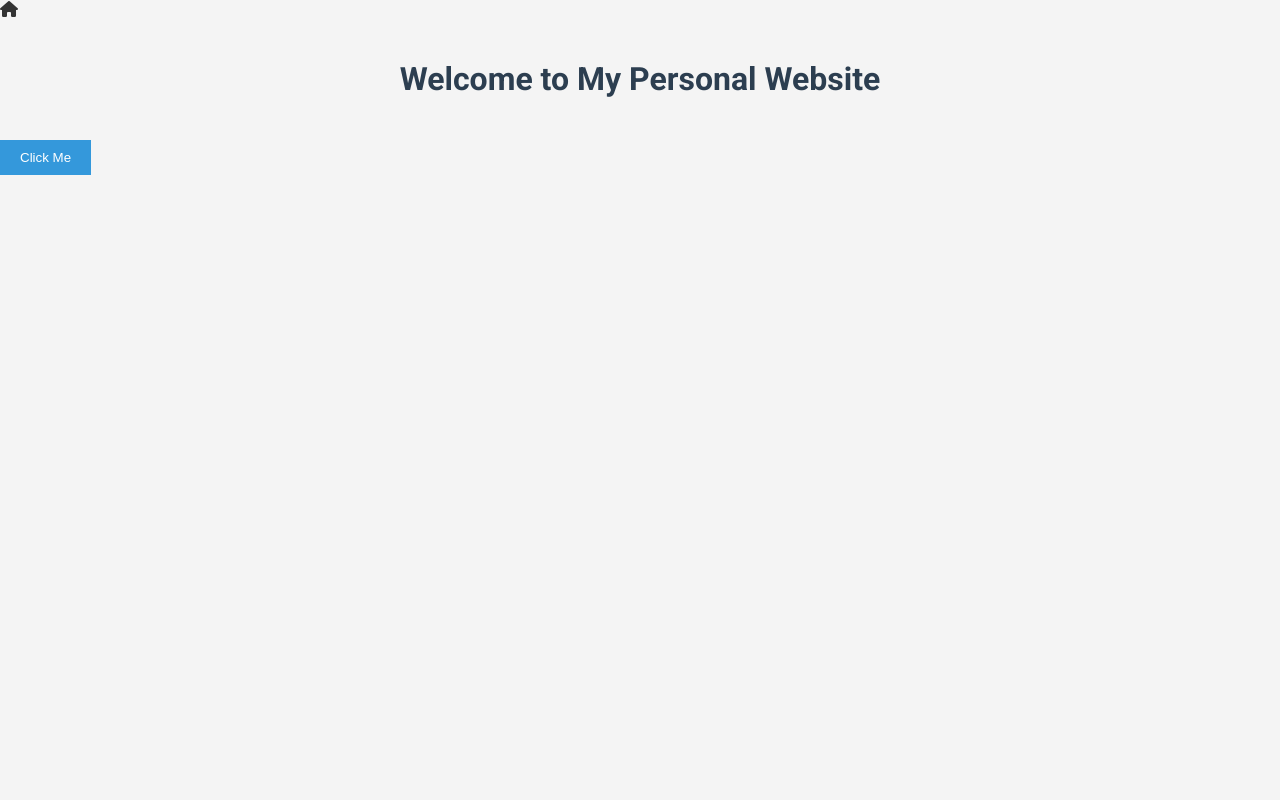
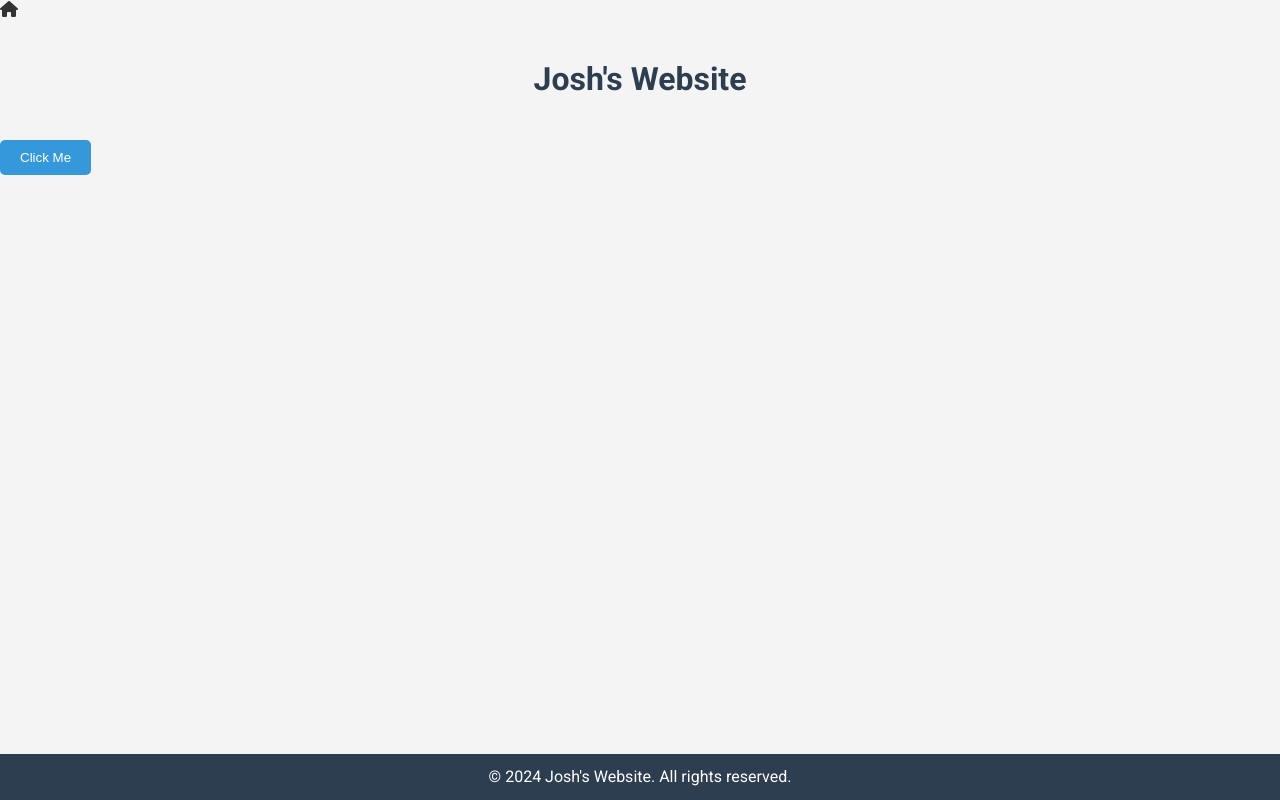
Before and after one commit to joshmv23/joshmv23.github.io, a plain HTML site: page index.html in a window 1280 px wide. Drawn offline with Linux system fonts and the light colour scheme.

Commit message:
few changes

```diff
--- a/index.html
+++ b/index.html
@@ -6,13 +6,16 @@
     <meta name="viewport" content="width=device-width, initial-scale=1.0">
     <title>My Personal Website</title>
     <link rel="stylesheet" href="https://cdnjs.cloudflare.com/ajax/libs/font-awesome/6.0.0-beta3/css/all.min.css">
-    <i class="fas fa-home"></i>
     <link href="https://fonts.googleapis.com/css2?family=Roboto:wght@400;700&display=swap" rel="stylesheet">
 
 
 </head>
 <body>
-    <h1>Welcome to My Personal Website</h1>
+    <i class="fas fa-home"></i>
+    <h1>Josh's Website</h1>
     <button onclick="alert('Hello!')">Click Me</button>
 </body>
+<footer>
+    <p>&copy; 2024 Josh's Website. All rights reserved.</p>
+</footer>
 </html>
--- a/styles.css
+++ b/styles.css
@@ -31,8 +31,19 @@ button {
     border: none;
     cursor: pointer;
     transition: background-color 0.3s ease;
+    border-radius: 5px;
 }
 
 button:hover {
     background-color: #2980b9;
 }
+
+footer {
+    background-color: #2c3e50;
+    color: white;
+    text-align: center;
+    padding: 10px 0;
+    position: fixed;
+    width: 100%;
+    bottom: 0;
+}
```
